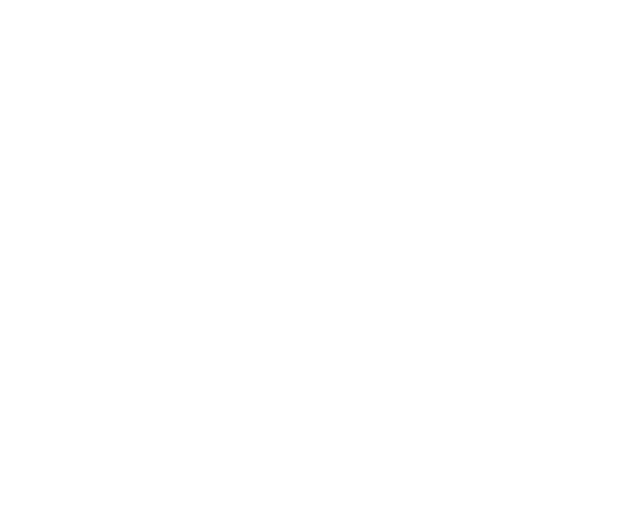
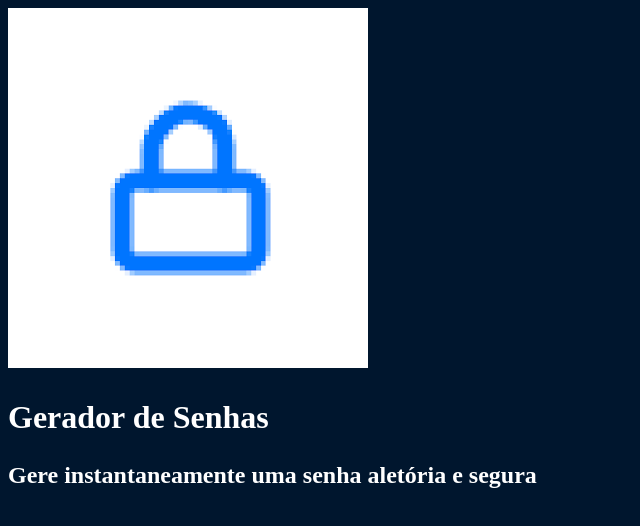
Before and after one commit to carlosStrong/carlosStrong, a plain HTML site: page arquivo.html in a window 1280 px wide. Shown: the whole page, without its empty margins (0-640 px from the left). Drawn offline with Linux system fonts and the light colour scheme.

Commit message:
Add files via upload

```diff
--- a/arquivo.html
+++ b/arquivo.html
@@ -1,11 +1,17 @@
 <!DOCTYPE html>
 <html lang="pt-br">
-<head>
-    <meta charset="UTF-8">
-    <meta name="viewport" content="width=device-width, initial-scale=1.0">
-    <title>Document</title>
-</head>
-<body>
 
-</body>
+    <head>
+        <meta charset="UTF-8">
+        <meta name="viewport" content="width=device-width, initial-scale=1.0">
+        <title>Gerador de senhas</title>
+        <link rel="stylesheet" href="style.css">
+
+    </head>
+
+    <body>
+        <img src="unnamed.png" alt="cadeado fechado">
+        <h2 class="titulo-principal">Gerador de Senhas</h2>
+        <h3 class="titulo-secundario">Gere instantaneamente uma senha aletória e segura</h3>
+    </body>
 </html>
--- /dev/null
+++ b/style.css
@@ -0,0 +1,22 @@
+:root{
+    --branco: white;
+    --cor-de-fundo: #00162E;
+    --fundo-senha: #00244D;
+    --fundo-texto: #001E40;
+    --borda: #0075FF;
+}
+
+body{
+    color: var(--branco);
+    background-color:var(--cor-de-fundo);
+    font-family: var(--roboto);
+}
+
+.titulo-principal{
+    font-family: var(--roboto-mono);
+    font-size: 32px;
+}
+
+.titulo-secundario{
+    font-size: 24px;
+}
```
Also changed, not shown: unnamed.png (added).
